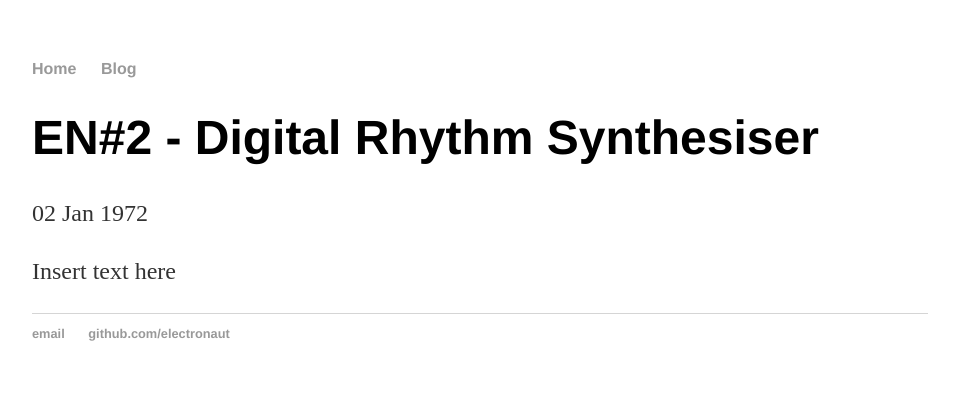
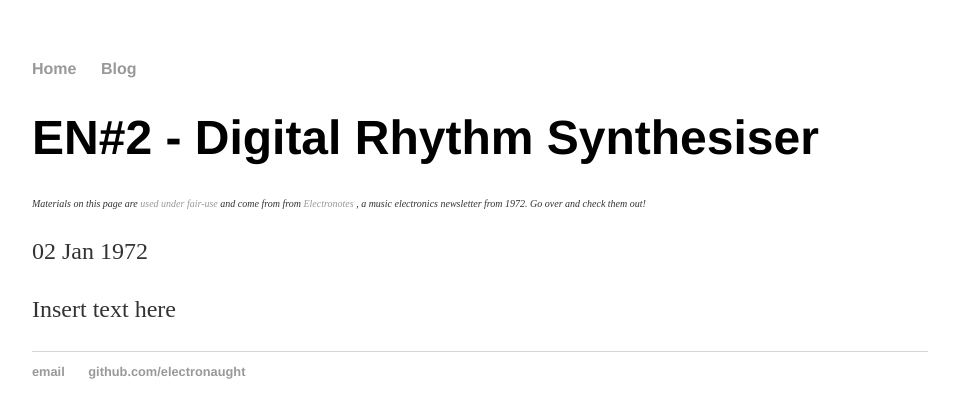
Before and after one commit to electronaught/electronaught.github.io, a Jekyll site: the page built from _posts/1972-01-02-EN2.md, in a window 1280 px wide. Shown: the top 418 px of the page, without its empty margins (160-1119 px from the left). Built offline with Jekyll 4.4.1, drawn with Linux system fonts in a browser that asks for light colours.

Commit message:
adding attribution

```diff
--- a/_layouts/default.html
+++ b/_layouts/default.html
@@ -20,7 +20,7 @@
 			<footer>
 	    		<ul>
 	        		<li><a href="mailto:test@gmail.com">email</a></li>
-	        		<li><a href="https://github.com/electronaught">github.com/electronaut</a></li>
+	        		<li><a href="https://github.com/electronaught">github.com/electronaught</a></li>
 				</ul>
 			</footer>
 		</body>
--- a/_layouts/post.html
+++ b/_layouts/post.html
@@ -2,6 +2,8 @@
 layout: default
 ---
 <h1>{{ page.title }}</h1>
+<p class="attribution"> Materials on this page are <a href="https://creativecommonsusa.org/index.php/ufaqs/what-is-the-difference-between-fair-use-and-cc/">used under fair-use </a> and come from from <a href="http://electronotes.netfirms.com/">Electronotes </a>, a music electronics newsletter from 1972. Go over and check them out!</p>
+
 <p class="meta">{{ page.date | date_to_string }}</p>
 
 <div class="post">
--- a/css/main.css
+++ b/css/main.css
@@ -41,3 +41,9 @@
 ul.posts li {
     list-style: none;
 }
+
+.attribution{
+    color:lightred;
+    font-size:10px;
+    font-style: italic;
+}
```
